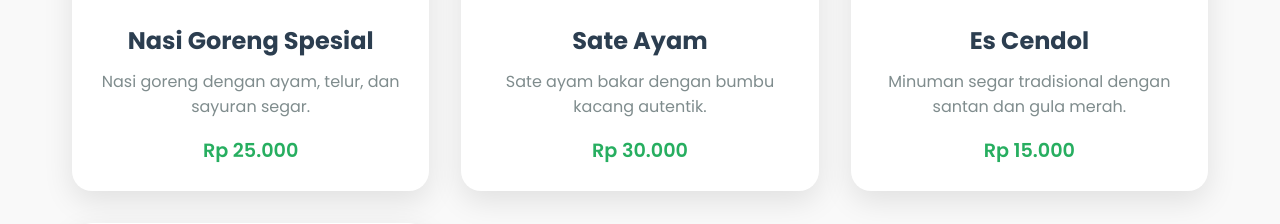
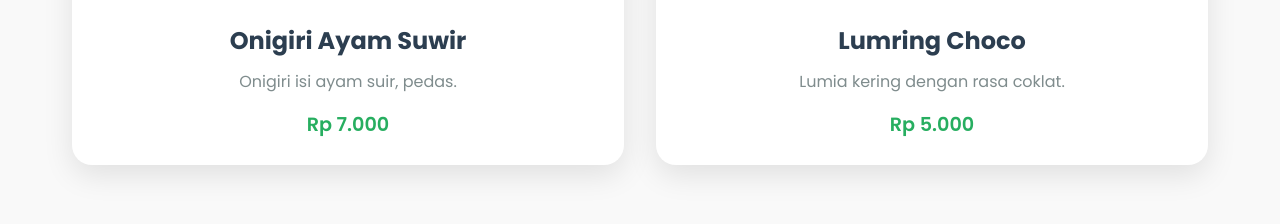
Before and after one commit to PROWEB-BISNIS-DIGITAL/ONI-RING, a Node server app: page /home in a window 1280 px wide. Shown: the part 1837-2061 px from the top of the page. Run offline with Node 20, Linux system fonts and the light colour scheme.

Commit message:
ubah harus acc

```diff
--- a/src/views/home.ejs
+++ b/src/views/home.ejs
@@ -3,7 +3,7 @@
 <head>
     <meta charset="UTF-8">
     <meta name="viewport" content="width=device-width, initial-scale=1.0">
-    <title>Onigiri Ayam Suwir - Website makanan onigiri ririri</title>
+    <title>Onisu - Website makanan enak nagih</title>
     <link href="https://fonts.googleapis.com/css2?family=Poppins:wght@300;400;600;700&display=swap" rel="stylesheet">
     <link rel="stylesheet" href="https://cdnjs.cloudflare.com/ajax/libs/font-awesome/6.4.0/css/all.min.css">
     <style>
@@ -257,8 +257,8 @@
 </head>
 <body>
     <header>
-        <h2>Onigiri Ayam Suwir</h2>
-        <p>Makanan Onigiri ririri</p>
+        <h2>Onisu</h2>
+        <p>Makanan Onigiri</p>
     </header>
 
     <nav>
@@ -278,36 +278,24 @@
 
     <section id="about">
         <h2>Tentang Kami</h2>
-        <p>Delicious Eats adalah restoran keluarga yang didirikan pada tahun 2010. Kami berdedikasi untuk menyajikan makanan autentik Indonesia dengan sentuhan modern. Tim kami terdiri dari koki berpengalaman yang menggunakan bahan-bahan lokal berkualitas tinggi. Kami percaya bahwa makanan adalah cara terbaik untuk menghubungkan orang-orang.</p>
+        <p>Onisu adalah restoran keluarga yang didirikan pada tahun 2010. Kami berdedikasi untuk menyajikan makanan autentik Indonesia dengan sentuhan modern. Tim kami terdiri dari koki berpengalaman yang menggunakan bahan-bahan lokal berkualitas tinggi. Kami percaya bahwa makanan adalah cara terbaik untuk menghubungkan orang-orang.</p>
     </section>
 
     <section id="product">
         <h2>Produk Kami</h2>
-        <p>Jelajahi menu favorit kami. Setiap hidangan dibuat dengan cinta!</p>
+        <p>Jelajahi menu favorit kami. Setiap hidangan dibuat dengan niat</p>
         <div class="product-grid">
             <div class="product-card">
                 <img src="https://source.unsplash.com/random/300x220/?nasi-goreng" alt="Nasi Goreng">
-                <h3>Nasi Goreng Spesial</h3>
-                <p>Nasi goreng dengan ayam, telur, dan sayuran segar.</p>
-                <div class="price">Rp 25.000</div>
+                <h3>Onigiri Ayam Suwir</h3>
+                <p>Onigiri isi ayam suir, pedas.</p>
+                <div class="price">Rp 7.000</div>
             </div>
             <div class="product-card">
                 <img src="https://source.unsplash.com/random/300x220/?sate" alt="Sate Ayam">
-                <h3>Sate Ayam</h3>
-                <p>Sate ayam bakar dengan bumbu kacang autentik.</p>
-                <div class="price">Rp 30.000</div>
-            </div>
-            <div class="product-card">
-                <img src="https://source.unsplash.com/random/300x220/?cendol" alt="Es Cendol">
-                <h3>Es Cendol</h3>
-                <p>Minuman segar tradisional dengan santan dan gula merah.</p>
-                <div class="price">Rp 15.000</div>
-            </div>
-            <div class="product-card">
-                <img src="https://source.unsplash.com/random/300x220/?mie-goreng" alt="Mie Goreng">
-                <h3>Mie Goreng</h3>
-                <p>Mie goreng pedas dengan seafood.</p>
-                <div class="price">Rp 200.000</div>
+                <h3>Lumring Choco</h3>
+                <p>Lumia kering dengan rasa coklat.</p>
+                <div class="price">Rp 5.000</div>
             </div>
         </div>
     </section>
@@ -316,10 +304,10 @@
         <h2>Ikuti Kami di Social Media kami coyy</h2>
         <p>Temukan resep terbaru, promo, dan update di akun kami!</p>
         <div class="social-links">
-            <a href="https://www.instagram.com/yourhandle" target="_blank" title="Instagram"><i class="fab fa-instagram"></i></a>
-            <a href="https://www.facebook.com/yourpage" target="_blank" title="Facebook"><i class="fab fa-facebook-f"></i></a>
-            <a href="https://twitter.com/yourhandle" target="_blank" title="Twitter"><i class="fab fa-twitter"></i></a>
-            <a href="https://www.tiktok.com/@yourhandle" target="_blank" title="TikTok"><i class="fab fa-tiktok"></i></a>
+            <a href="https://www.instagram.com/" target="_blank" title="Instagram"><i class="fab fa-instagram"></i></a>
+            <a href="https://www.facebook.com/" target="_blank" title="Facebook"><i class="fab fa-facebook-f"></i></a>
+            <a href="https://twitter.com/" target="_blank" title="Twitter"><i class="fab fa-twitter"></i></a>
+            <a href="https://www.tiktok.com/@" target="_blank" title="TikTok"><i class="fab fa-tiktok"></i></a>
         </div>
         <p style="margin-top: 1rem; font-size: 0.9rem; color: #7F8C8D;">Ganti tautan di atas dengan akun social media Anda yang sebenarnya.</p>
     </section>
```
